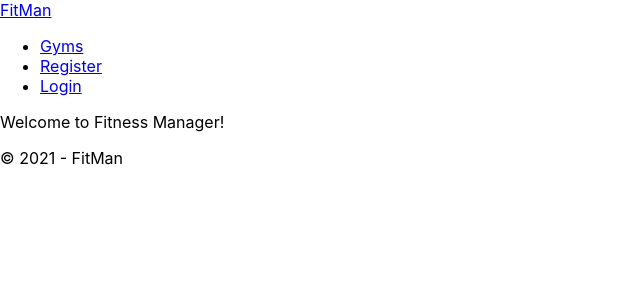
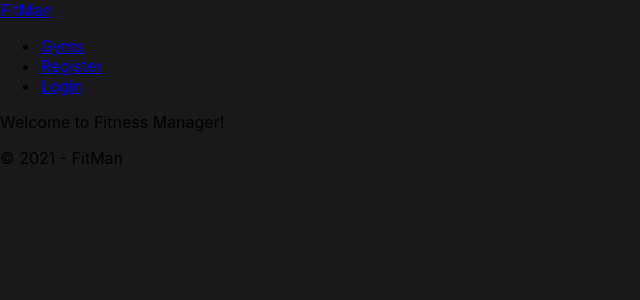
Before and after one commit to radoi-razvan/fitness-manager, a React (Create React App) app in the folder fit-man/: page / in a window 1280 px wide. Shown: the top 300 px of the page, without its empty margins (0-640 px from the left). Built offline with nearby package versions, Linux system fonts and the light colour scheme.

Commit message:
Update index.css

```diff
--- a/fit-man/src/index.css
+++ b/fit-man/src/index.css
@@ -1,5 +1,7 @@
 body {
-  margin: 0;
+  background-color: rgba(0, 0, 0, 0.9);
+  position: relative;
+  margin: 0%;
   font-family: -apple-system, BlinkMacSystemFont, 'Segoe UI', 'Roboto', 'Oxygen',
     'Ubuntu', 'Cantarell', 'Fira Sans', 'Droid Sans', 'Helvetica Neue',
     sans-serif;
```
